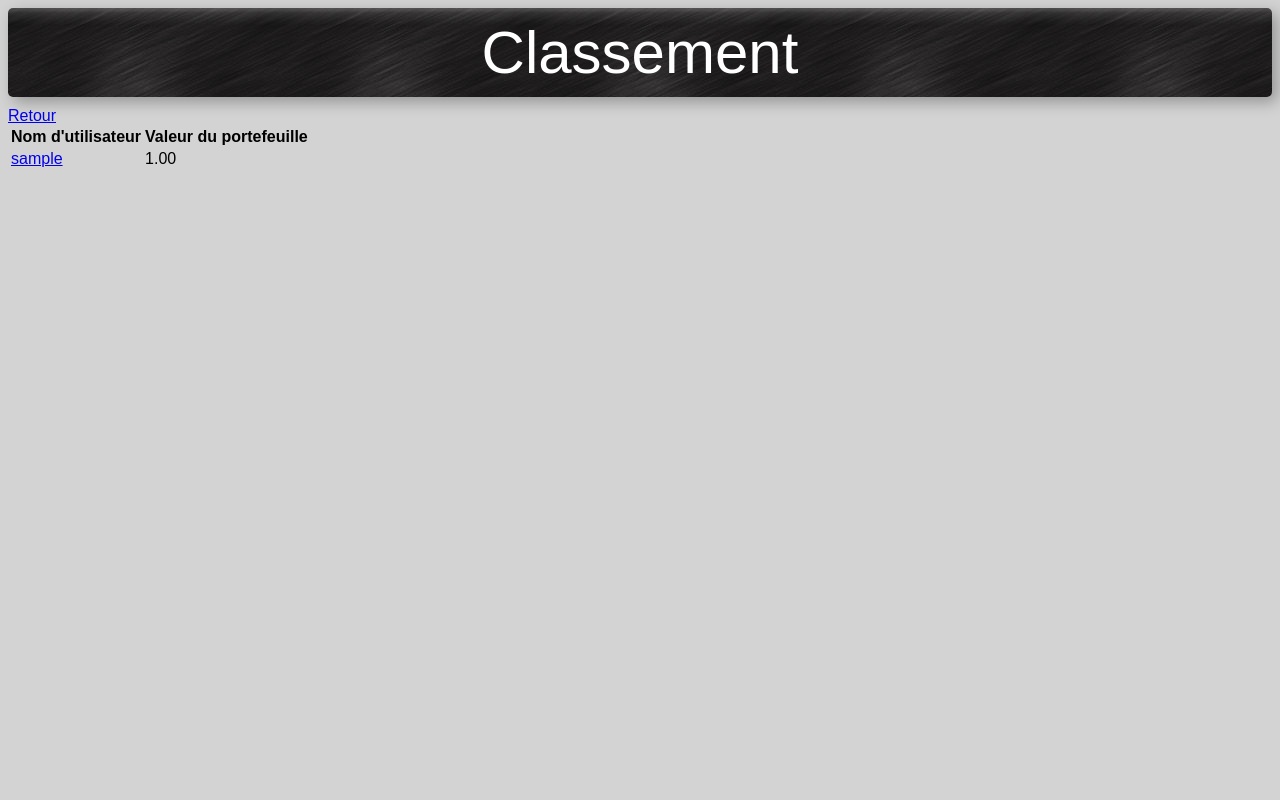
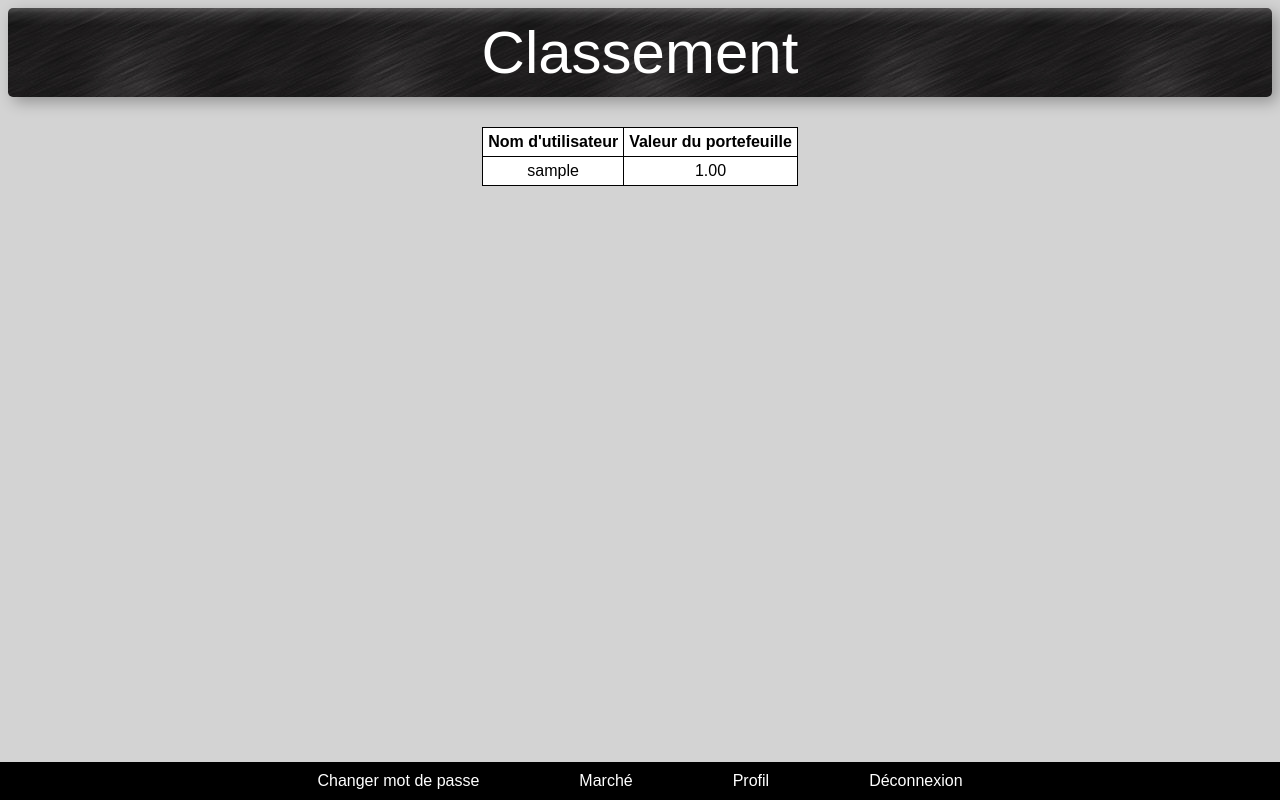
Before and after one commit to TitouanDor/Virtual-Trader, a PHP site: page /classement.php in a window 1280 px wide. Run offline with PHP 8.4, Linux system fonts and the light colour scheme; the visitor is signed in with stand-in values (Sample User, id 1); tables that the repository leaves empty hold one stand-in row (values such as "Sample post").

Commit message:
update classement.css

```diff
--- a/CSSFile/classement.css
+++ b/CSSFile/classement.css
@@ -0,0 +1,17 @@
+table{
+    border-collapse: collapse;
+    background-color: white;
+    margin: auto;
+    margin-top: 30px;
+}
+
+td, th{
+    border: 1px solid black;
+    padding: 5px;
+    text-align: center;
+}
+
+td a:link, a:visited, a:hover, a:active {
+    color: inherit; /* Utilise la couleur du texte parent */
+    text-decoration: none; /* Supprime le soulignement par défaut */
+}
--- a/classement.php
+++ b/classement.php
@@ -40,8 +40,6 @@ if ($from === 'index') {
 
 <div class="bandeau">Classement</div>
 
-<a href="<?php echo $returnLink; ?>">Retour</a>
-
 <?php if ($leaderboard): ?>
     <table>
         <thead>
@@ -63,5 +61,15 @@ if ($from === 'index') {
     <p>Pas d'utilisateurs trouvé.</p>
 <?php endif; ?>
 
+<div class="banniere">
+    <a href="changerMDP.php">Changer mot de passe</a>
+    <br>
+    <a href="Marche.php">Marché</a>
+    <br>
+    <a href="profil.php">Profil</a>
+    <br>
+    <a href="logout.php">Déconnexion</a>
+</div>
+
 </body>
 </html>
```
